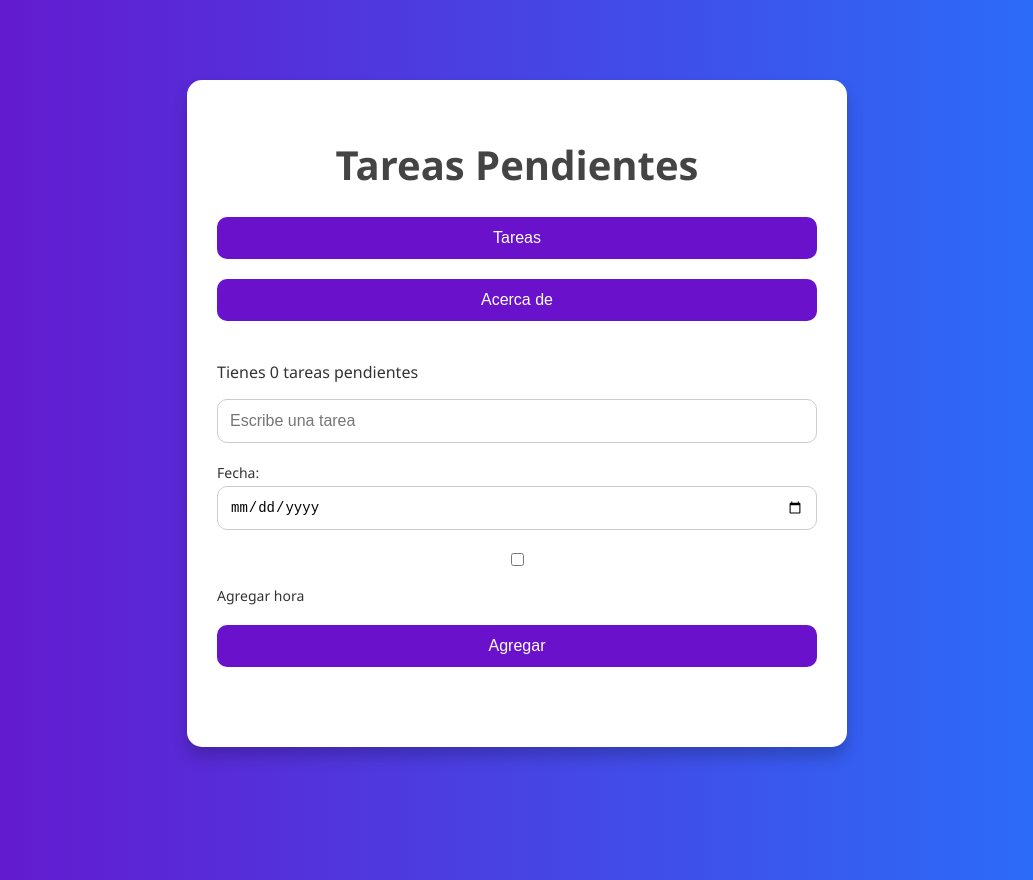
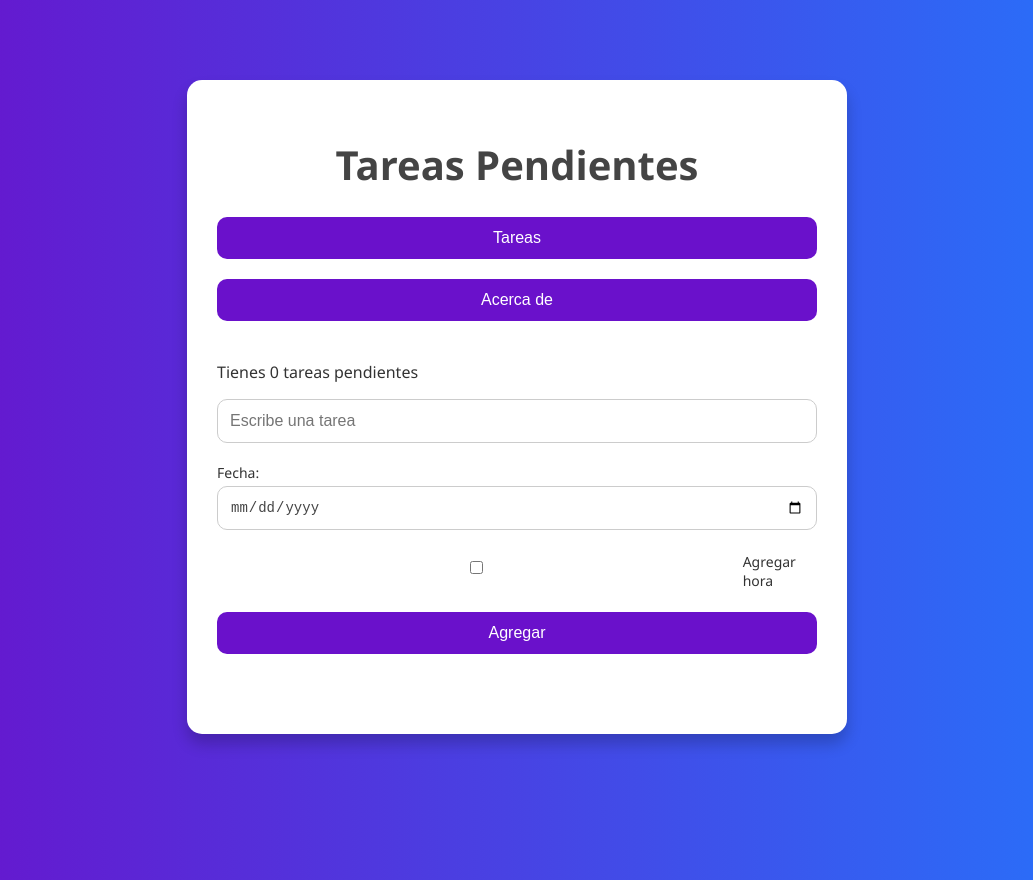
Before and after one commit to SantiagoFort/TaskMate, a React (Create React App) app: page / in a window 1280 px wide. Shown: the whole page, without its empty margins (123-1156 px from the left). Built offline with nearby package versions, Linux system fonts and the light colour scheme.

Commit message:
Fix diseño movil para fecha y hora 8

```diff
--- a/src/App.css
+++ b/src/App.css
@@ -106,10 +106,22 @@ input[type="date"] {
 }
 
 /* ✅ Alineación del checkbox con su texto */
+
+
+#checkboxHora {
+  accent-color: #6a11cb;
+}
+
 .checkbox-row {
   display: flex;
+  justify-content: center;
   align-items: center;
-  gap: 10px;
-  margin: 10px 0;
-  flex-wrap: wrap; /* hace que el texto no se salga en pantallas chicas */
+  gap: 8px;
+  width: 100%;
+  margin: 12px 0;
+  font-size: 14px;
 }
+
+input[type="date"]::-webkit-datetime-edit {
+  color: #444;
+}
```
